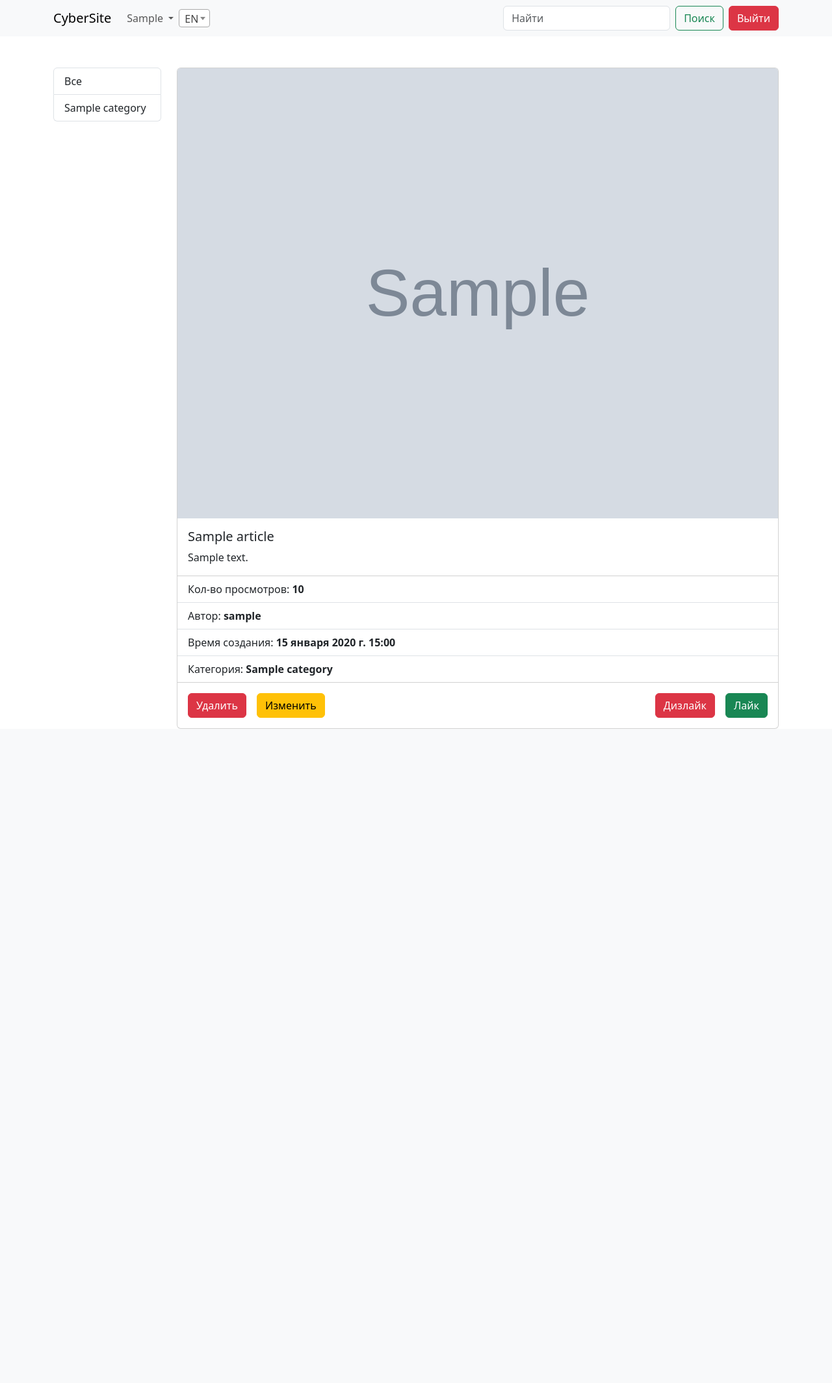
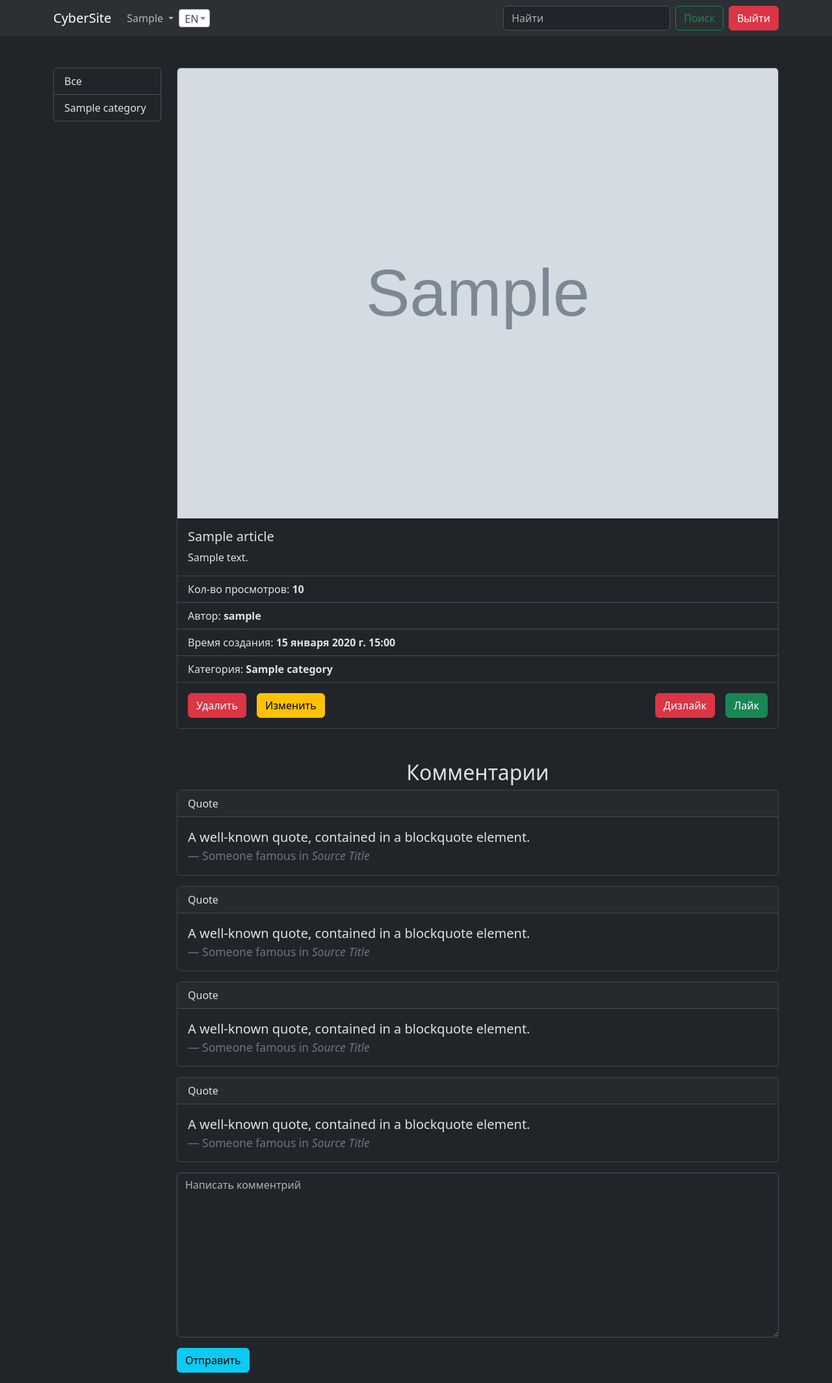
Before and after one commit to Cybernoobi/django-blog, a Django app: page /articles/1/ in a window 1280 px wide. Shown: the whole page at 65% size. Before the commit the page ends 1122 px from the top, so only its background shows below. Run offline with Django 4.2, Linux system fonts and the light colour scheme; a user stored in the database is signed in; tables that the repository leaves empty hold one stand-in row (values such as "Sample post"); grey boxes marked "Sample" are stand-in pictures; some libraries are stand-ins or nearby versions.

Commit message:
all fixed

```diff
--- a/blog/templates/base.html
+++ b/blog/templates/base.html
@@ -1,5 +1,5 @@
 <!DOCTYPE html>
-<html lang="en">
+<html lang="ru" data-bs-theme="dark">
 <head>
     <meta charset="UTF-8">
     <title>
@@ -9,6 +9,7 @@
     <link href="https://cdn.jsdelivr.net/npm/bootstrap@5.3.2/dist/css/bootstrap.min.css" rel="stylesheet"
           integrity="sha384-T3c6CoIi6uLrA9TneNEoa7RxnatzjcDSCmG1MXxSR1GAsXEV/Dwwykc2MPK8M2HN" crossorigin="anonymous">
     <link href="https://cdn.jsdelivr.net/npm/select2@4.1.0-rc.0/dist/css/select2.min.css" rel="stylesheet"/>
+    <link rel="icon" href="https://i.imgur.com/Dc4zSZj.png" type="image/x-icon">
 
     <style>
         #lang_form .select2-selection__rendered {
--- a/blog/web_site/forms.py
+++ b/blog/web_site/forms.py
@@ -1,7 +1,20 @@
 from django import forms
 from django.contrib.auth.models import User
 from django.contrib.auth.forms import AuthenticationForm, UserCreationForm
-from .models import Article
+from .models import Article, Comment
+
+
+class CommentForm(forms.ModelForm):
+    class Meta:
+        model = Comment
+        fields = ['body']
+        widgets = {
+            'body': forms.Textarea(attrs={
+                'class': 'form-control mb-3',
+                'placeholder': 'Написать комментрий'
+            })
+        }
+
 
 
 class ArticleForm(forms.ModelForm):
--- a/blog/web_site/templates/web_site/article_detail.html
+++ b/blog/web_site/templates/web_site/article_detail.html
@@ -38,4 +38,74 @@
         </div>
     </div>
 </div>
+
+
+<div class="mt-5">
+    <h2 class="text-center">Комментарии</h2>
+    {% if not request.user.is_authenticated %}
+    <p class="text-center">
+        Оставлять комментраии могут только авторизованные пользователи
+        <a href="{% url 'login' %}">Войти</a>
+    </p>
+    {% endif %}
+
+    <div class="comments d-flex flex-column row-gap-3 mb-3">
+        <div class="card">
+            <div class="card-header">
+                Quote
+            </div>
+            <div class="card-body">
+                <blockquote class="blockquote mb-0">
+                    <p>A well-known quote, contained in a blockquote element.</p>
+                    <footer class="blockquote-footer">Someone famous in <cite title="Source Title">Source Title</cite>
+                    </footer>
+                </blockquote>
+            </div>
+        </div>
+        <div class="card">
+            <div class="card-header">
+                Quote
+            </div>
+            <div class="card-body">
+                <blockquote class="blockquote mb-0">
+                    <p>A well-known quote, contained in a blockquote element.</p>
+                    <footer class="blockquote-footer">Someone famous in <cite title="Source Title">Source Title</cite>
+                    </footer>
+                </blockquote>
+            </div>
+        </div>
+        <div class="card">
+            <div class="card-header">
+                Quote
+            </div>
+            <div class="card-body">
+                <blockquote class="blockquote mb-0">
+                    <p>A well-known quote, contained in a blockquote element.</p>
+                    <footer class="blockquote-footer">Someone famous in <cite title="Source Title">Source Title</cite>
+                    </footer>
+                </blockquote>
+            </div>
+        </div>
+        <div class="card">
+            <div class="card-header">
+                Quote
+            </div>
+            <div class="card-body">
+                <blockquote class="blockquote mb-0">
+                    <p>A well-known quote, contained in a blockquote element.</p>
+                    <footer class="blockquote-footer">Someone famous in <cite title="Source Title">Source Title</cite>
+                    </footer>
+                </blockquote>
+            </div>
+        </div>
+    </div>
+
+    {% if request.user.is_authenticated %}
+    <form action="" method="post">
+        {% csrf_token %}
+        {{ form.body }}
+        <button class="btn btn-info mb-3">Отправить</button>
+    </form>
+    {% endif %}
+</div>
 {% endblock content %}
--- a/blog/web_site/views.py
+++ b/blog/web_site/views.py
@@ -1,7 +1,7 @@
 from django.shortcuts import render, HttpResponse, redirect
 
 from .models import Article, Category
-from .forms import UserRegistrationForm, UserAuthenticationForm, ArticleForm
+from .forms import UserRegistrationForm, UserAuthenticationForm, ArticleForm, CommentForm
 
 from django.contrib.auth import login, logout, authenticate
 from django.views.generic import UpdateView, DeleteView, ListView
@@ -53,8 +53,16 @@ def category_articles(request, category_id):
 
 def article_detail(request, article_id):
     article = Article.objects.get(pk=article_id)
+
+    if request.method == 'POST':
+        form = CommentForm
+    else:
+        form = CommentForm
+
+
     context = {
-        "article": article
+        "article": article,
+        "form": form
     }
     return render(request, "web_site/article_detail.html", context)
 
```
